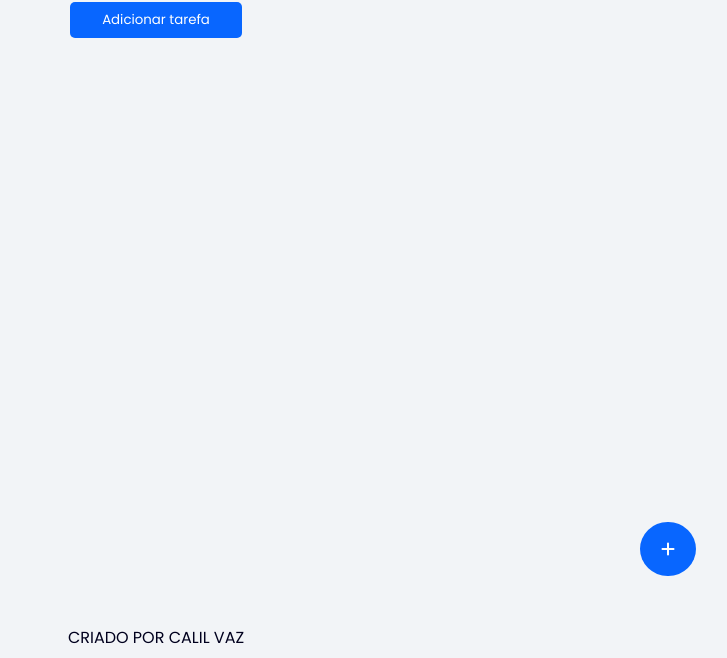
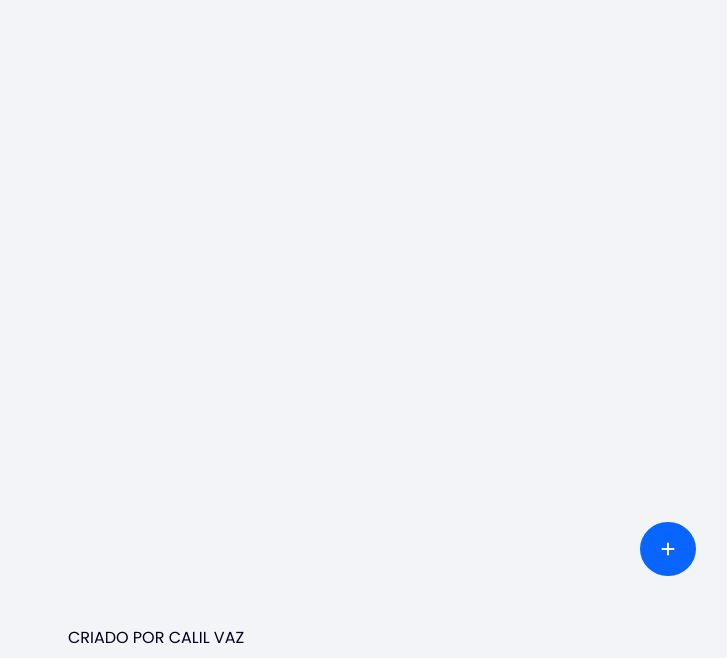
Before and after one commit to calil-vaz/To-Do-List, a plain HTML site: page index.html in a window 1280 px wide. Shown: the part 142-800 px from the top of the page, without its empty margins (484-1211 px from the left). Drawn offline with nearby package versions, Linux system fonts and the light colour scheme.

Commit message:
Update index.html

```diff
--- a/index.html
+++ b/index.html
@@ -17,8 +17,6 @@
 <body>
     <img id="logo" src="./images/logo.png" alt="Logo">
     <h1>Lista de tarefas</h1>
-    <button id="button_add_task">Adicionar tarefa</button>
-
     <main>
     </main>
 
```
